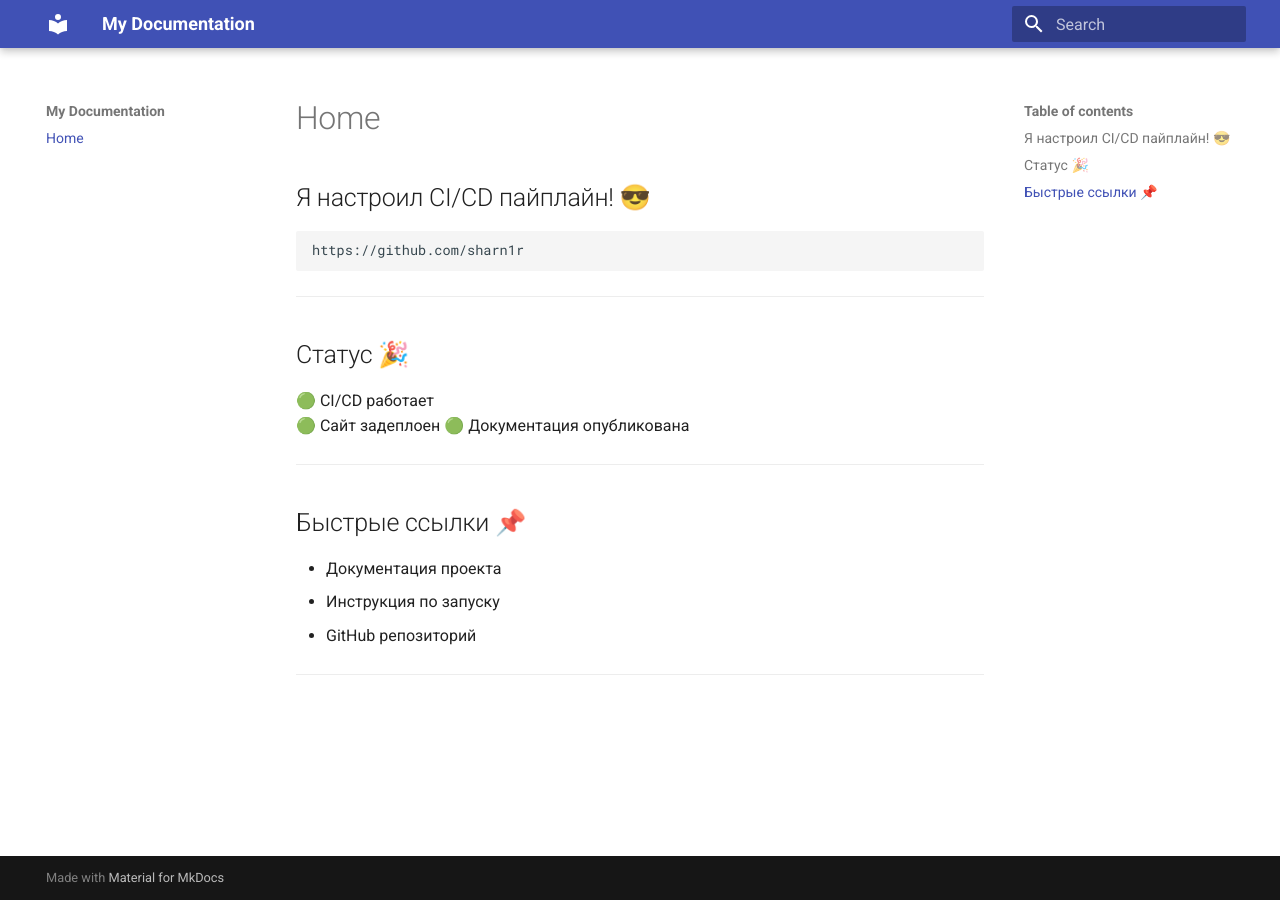
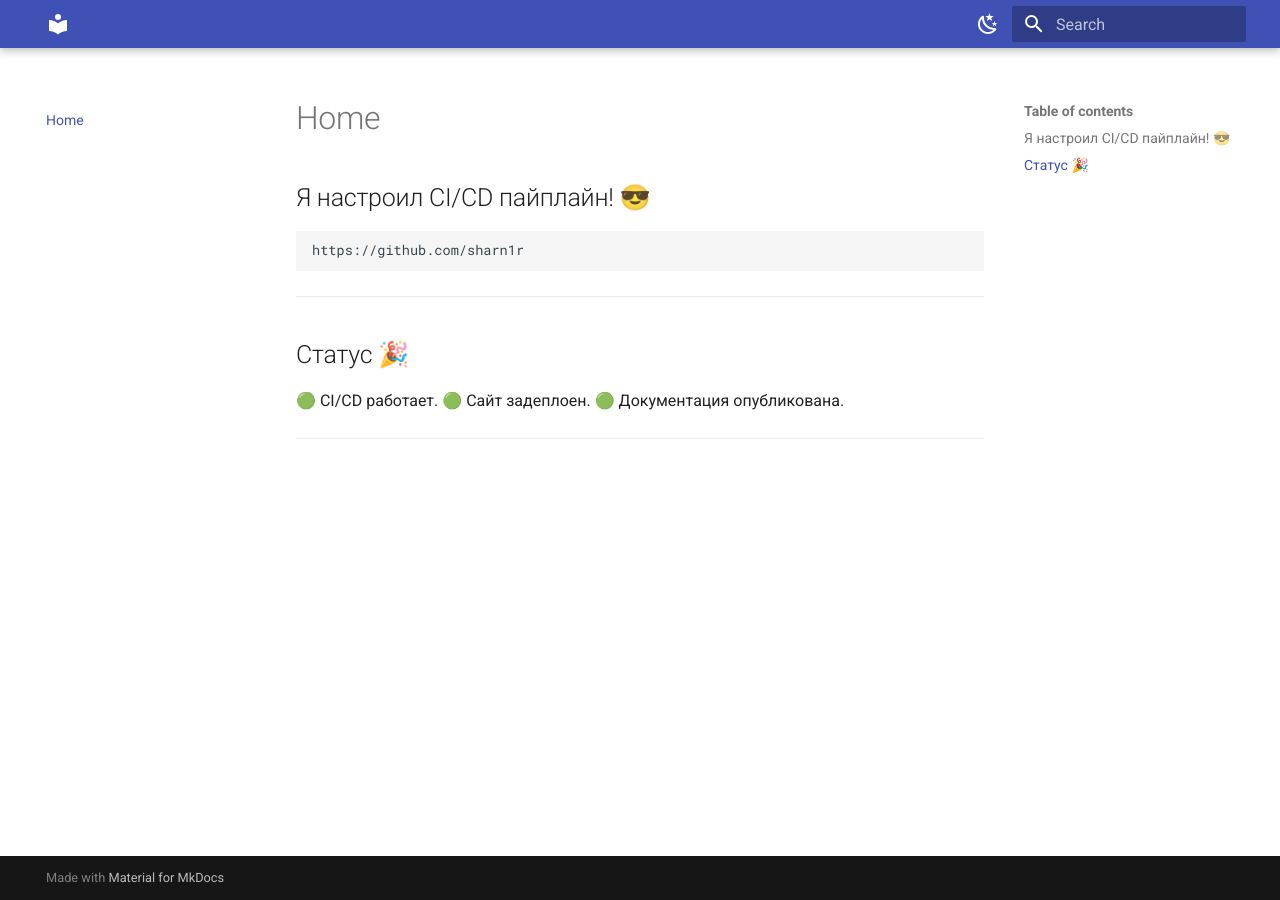
Before and after one commit to sharn1r/my-docs-project, an MkDocs documentation site: the page built from docs/index.md, in a window 1280 px wide. Built offline with MkDocs 1.6.1 and Material for MkDocs 9.7.7, drawn with Linux system fonts in a browser that asks for light colours.

Commit message:
normalda

```diff
--- a/docs/index.md
+++ b/docs/index.md
@@ -8,16 +8,8 @@
 
 ##  Статус 🎉
 
-🟢 CI/CD работает
-🟢 Сайт задеплоен
-🟢 Документация опубликована
+🟢 CI/CD работает.
+🟢 Сайт задеплоен.
+🟢 Документация опубликована.
 
 ---
-
-##  Быстрые ссылки 📌
-
-- Документация проекта
-- Инструкция по запуску
-- GitHub репозиторий
-
----
--- a/mkdocs.yml
+++ b/mkdocs.yml
@@ -1,4 +1,17 @@
-site_name: My Documentation
-
 theme:
   name: material
+
+  palette:
+    - scheme: default
+      toggle:
+        icon: material/weather-night
+        name: Switch to dark mode
+      primary: indigo
+      accent: pink
+
+    - scheme: slate
+      toggle:
+        icon: material/weather-sunny
+        name: Switch to light mode
+      primary: black
+      accent: lime
```
